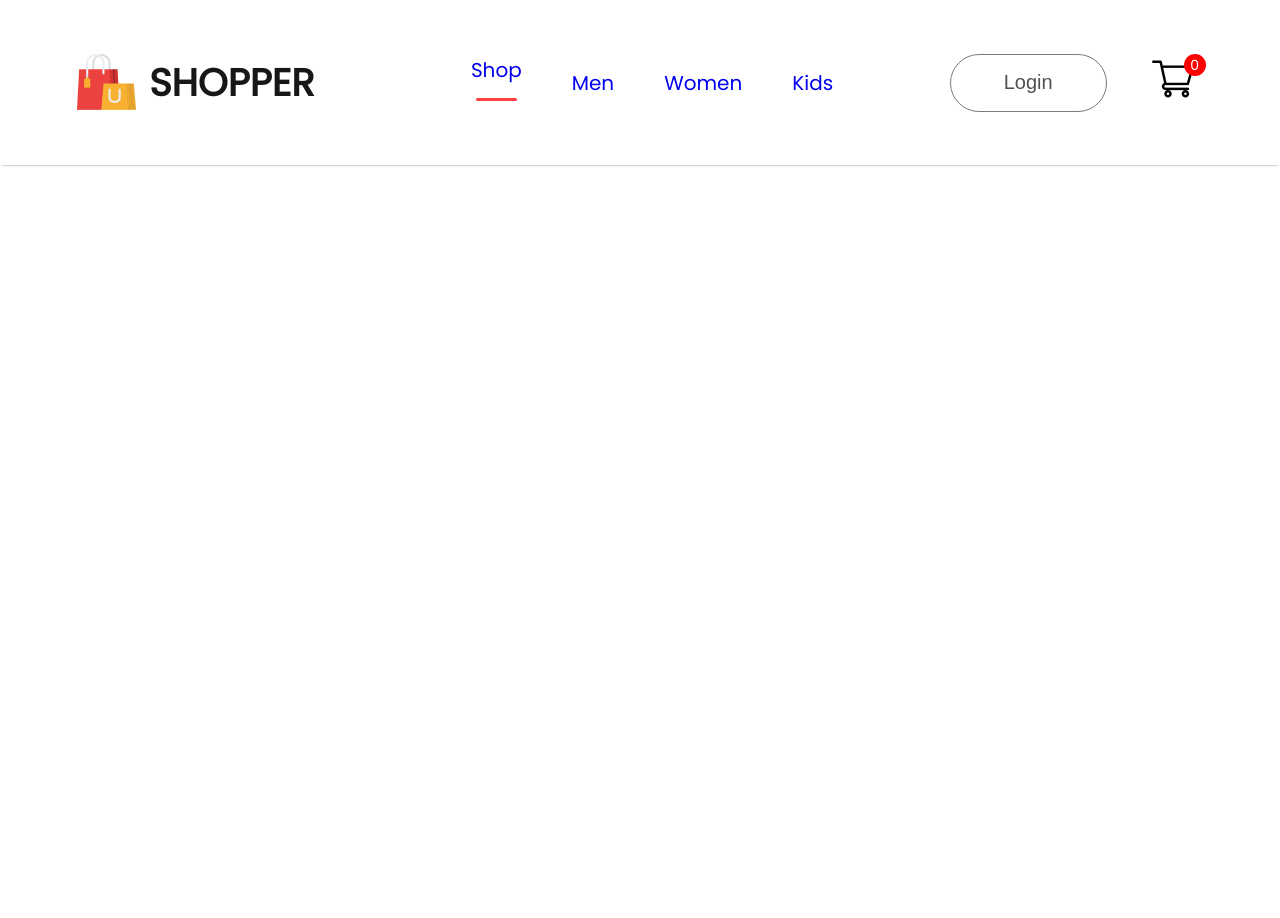
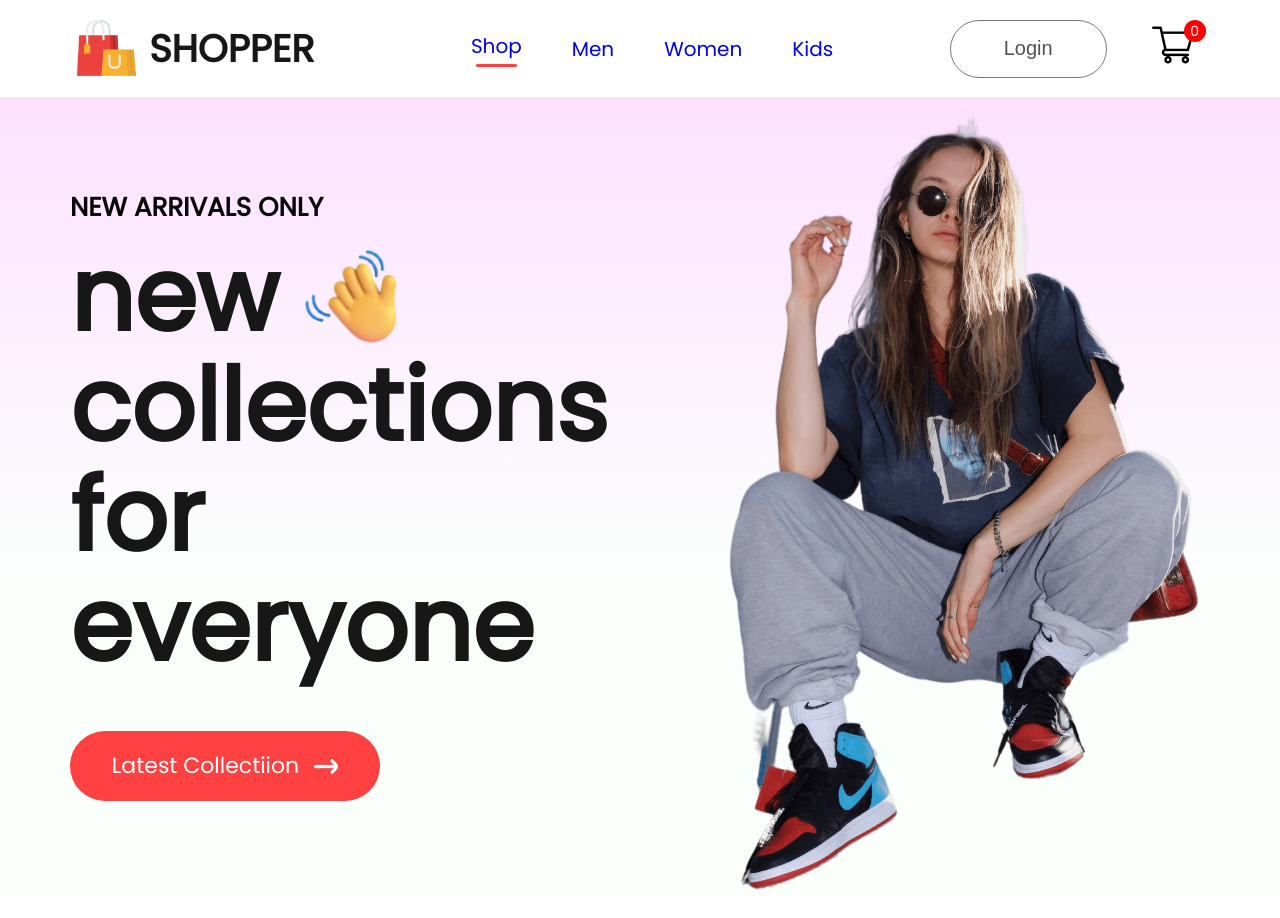
Before and after one commit to nawodi-priyawansha/ecommerce-frontend, a React (Create React App) app: page / in a window 1280 px wide. Before the commit the page ends 800 px from the top, so only its background shows below. Built offline with nearby package versions, Linux system fonts and the light colour scheme.

Commit message:
added hero in main page

```diff
--- /dev/null
+++ b/src/Components/Hero/Hero.css
@@ -0,0 +1,56 @@
+.hero{
+    height: 100vh;
+    background: linear-gradient(180deg, #fde1ff, #e1ffea22 60%);
+    display: flex;
+}
+.hero-left{
+    flex: 1;
+    display: flex;
+    flex-direction: column;
+    justify-content: center;
+    gap: 20px;
+    padding-left: 70px;
+    line-height: 1.1;
+}
+.hero-left h2{
+    color: #090909;
+    font-size: 26px;
+    font-weight: 600;
+}
+.hero-left p{
+    color: #171717;
+    font-size: 100px;
+    font-weight: 700;
+}
+.hero-hand-icon{
+    display: flex;
+    align-items: center;
+    gap: 20px;
+
+}
+.hero-hand-icon img{
+    width: 105px;
+}
+.hero-latest-btn{
+    display: flex;
+    justify-content: center;
+    align-items: center;
+    gap: 15px;
+    width: 310px;
+    height: 70px;
+    border-radius: 75px;
+    margin-top: 30px;
+    background: #ff4141;
+    color: white;
+    font-size: 22px;
+    font-weight: 500;
+}
+.hero-right{
+    flex: 1;
+    display: flex;
+    align-items: center;
+    justify-content: center;
+}
+.hero-right img{
+    padding-right: 0px;
+}
--- /dev/null
+++ b/src/Components/Hero/Hero.jsx
@@ -0,0 +1,32 @@
+import React from 'react'
+import './Hero.css'
+import hand_icon from '../Assests/hand_icon.png'
+import arrow_icon from '../Assests/arrow.png'
+import hero_icon from '../Assests/hero_image.png'
+
+const Hero = () => {
+  return (
+    <div className="hero">
+      <div className="hero-left">
+        <h2>NEW ARRIVALS ONLY</h2>
+        <div>
+            <div className="hero-hand-icon">
+                <p>new</p>
+                <img src={hand_icon} alt="" />
+            </div>
+            <p>collections</p>
+            <p>for everyone</p>
+        </div>
+        <div className="hero-latest-btn">
+            <div>Latest Collectiion</div>
+            <img src={arrow_icon} alt="" />
+        </div>
+      </div>
+      <div className="hero-right">
+        <img src={hero_icon} alt="" />
+      </div>
+    </div>
+  )
+}
+
+export default Hero
--- a/src/Pages/Shop.jsx
+++ b/src/Pages/Shop.jsx
@@ -1,9 +1,10 @@
 import React from 'react'
+import Hero from '../Components/Hero/Hero'
 
 const Shop = () => {
   return (
     <div>
-
+      <Hero></Hero>
     </div>
   )
 }
--- a/src/index.css
+++ b/src/index.css
@@ -1,3 +1,6 @@
+*{
+  margin: 0;
+}
 body {
   margin: 0;
   font-family: -apple-system, BlinkMacSystemFont, 'Segoe UI', 'Roboto', 'Oxygen',
```
